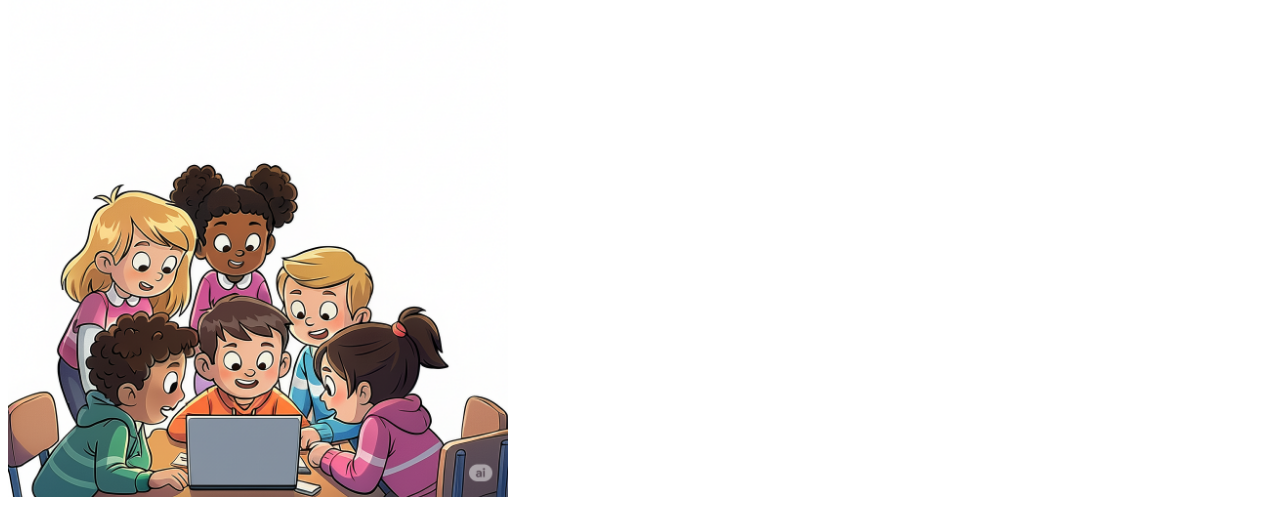
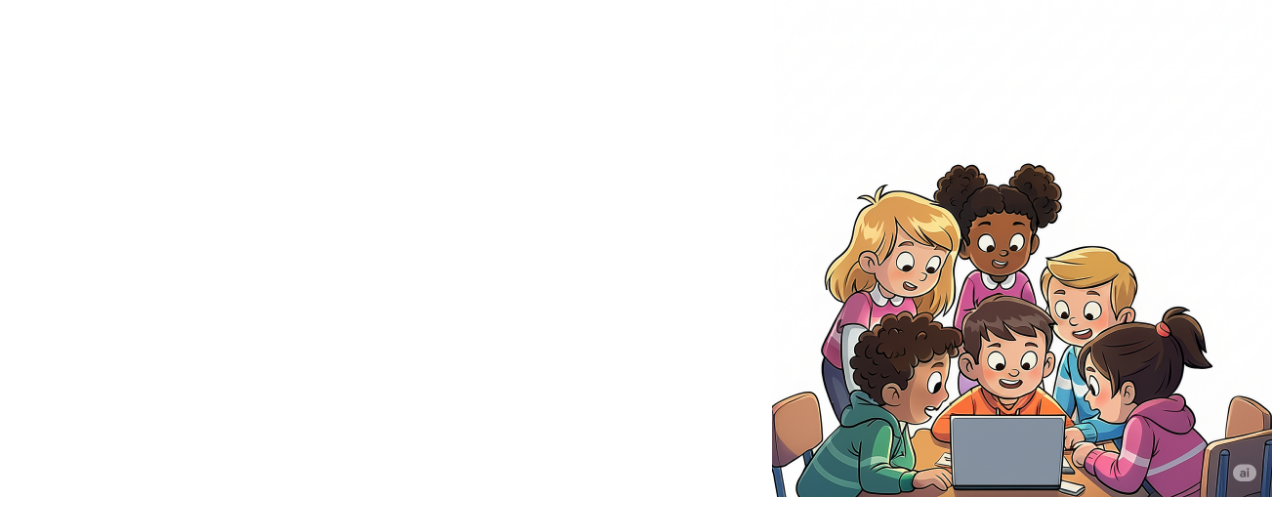
Before and after one commit to joaol-dev/LumiEduca-site, a plain HTML site: page main.html in a window 1280 px wide. Shown: the part 411-920 px from the top of the page. Drawn offline with Linux system fonts and the light colour scheme.

Commit message:
commit 4

```diff
--- a/main.html
+++ b/main.html
@@ -31,7 +31,7 @@
     <div class="corpo">
         <div class="texto-dentro">
             <h1>Colabore. <br>Eduque. Inspire.</h1>
-            <img src="imagens/crianças.png" alt="crianças" width="500px">
+            <img class="crianças" src="imagens/crianças.png" alt="crianças" width="500px">
         </div>
     </div>
 
--- a/style.css
+++ b/style.css
@@ -100,3 +100,8 @@ body {
     line-height: 1.2;
     display: block;
 }
+
+.crianças {
+    display: flex;
+    float: right;
+}
```
